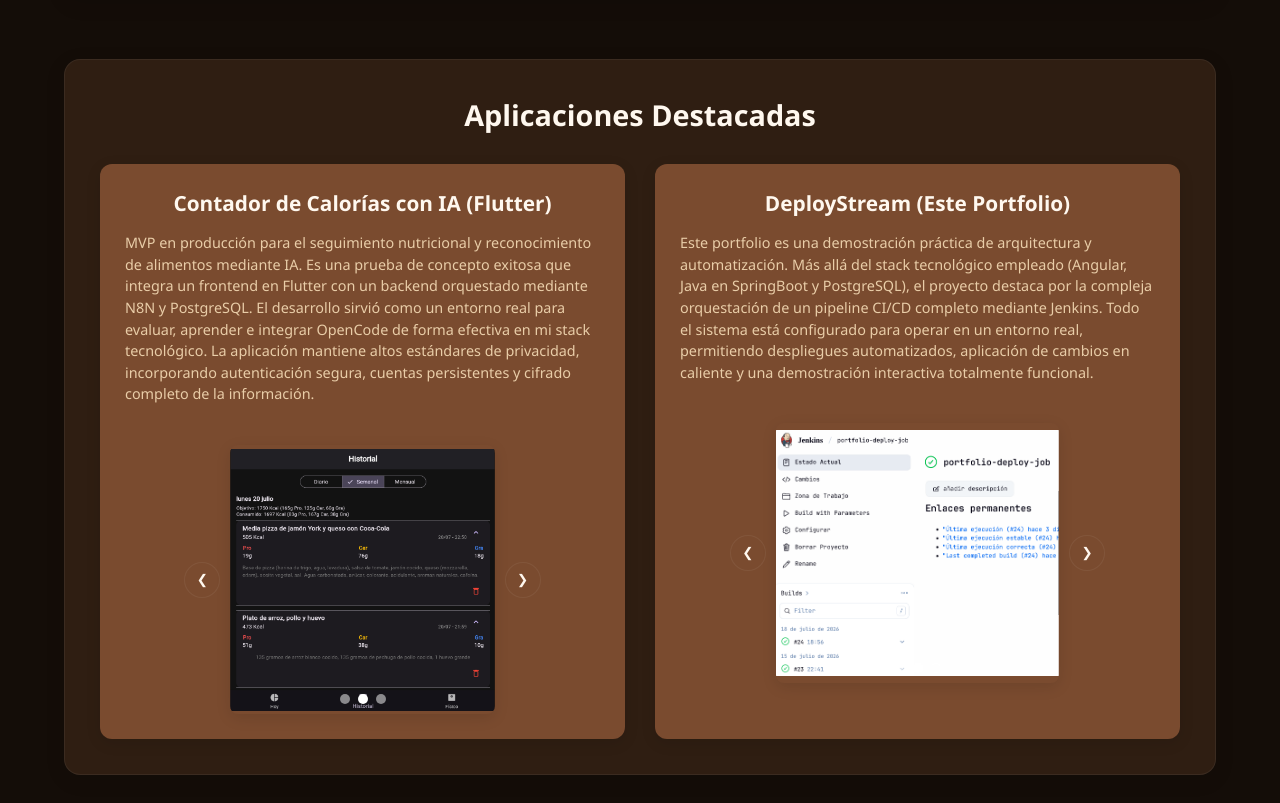
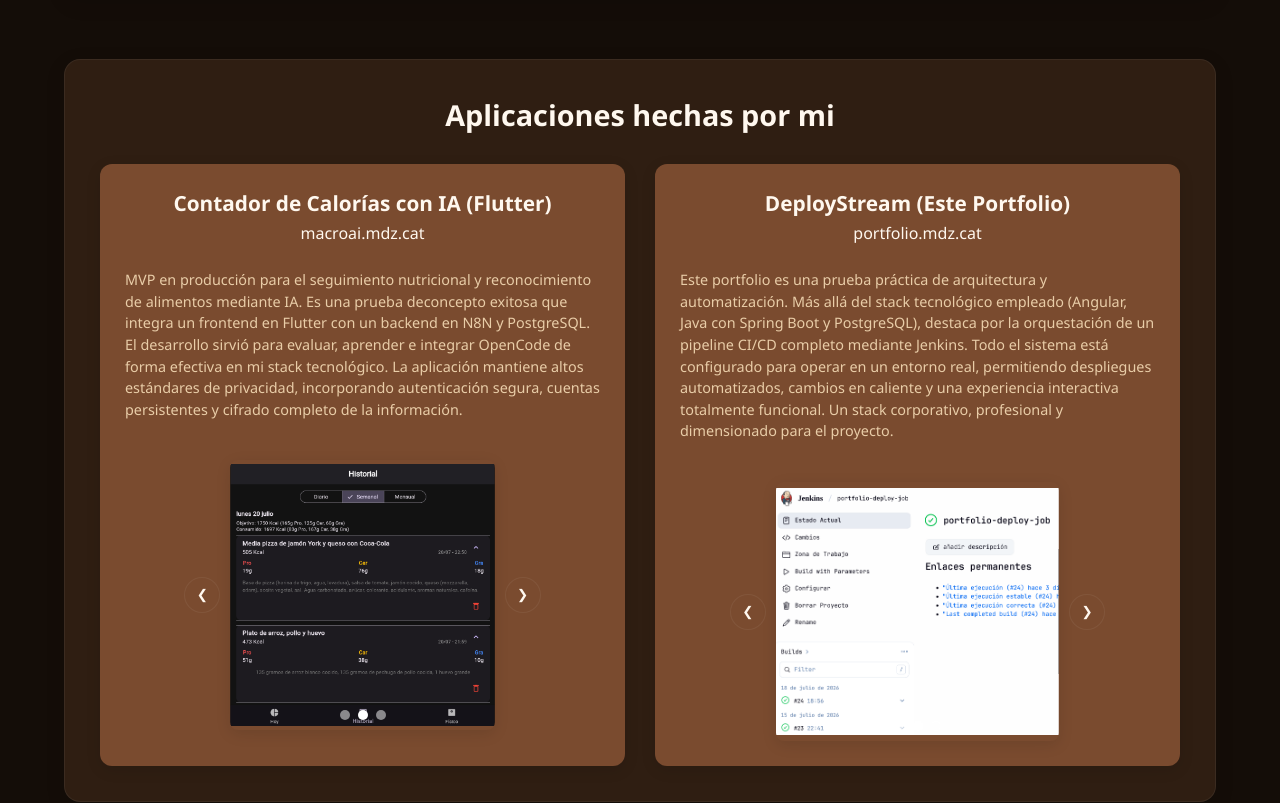
Before and after one commit to damen02info/portfolio-ui, an Angular app: page / in a window 1280 px wide. Shown: the part 3675-4478 px from the top of the page. Built offline with nearby package versions, Linux system fonts and the light colour scheme; no server answers.

Commit message:
feature - link to apps

```diff
--- a/src/app/components/dashboard/dashboard.css
+++ b/src/app/components/dashboard/dashboard.css
@@ -1362,6 +1362,22 @@
   margin: 0;
 }
 
+.project-link {
+  font-size: 1rem;
+  color: var(--accent);
+  text-decoration: none;
+  margin-top: -10px;
+  margin-bottom: 10px;
+  display: block;
+  text-align: center;
+  transition: color 0.2s ease;
+}
+
+.project-link:hover {
+  color: var(--accent-strong);
+  text-decoration: underline;
+}
+
 .project-description {
   font-size: 0.9rem;
   color: var(--text-secondary);
--- a/src/app/components/dashboard/dashboard.html
+++ b/src/app/components/dashboard/dashboard.html
@@ -214,7 +214,8 @@
 <section class="projects-section">
   <h2 class="section-title">Proyectos</h2>
   <p class="projects-intro">
-    Un recorrido por todos mis proyectos personales. En cada uno de ellos busco abarcar el ciclo completo: desde el desarrollo
+    Un recorrido por todos mis proyectos personales. En cada uno de ellos busco abarcar el ciclo completo: desde el
+    desarrollo
     frontend y backend hasta la automatización de su despliegue. Mi objetivo es siempre integrar alguna tecnología o
     enfoque nuevo para seguir ampliando mi stack.
   </p>
@@ -255,17 +256,19 @@
       </div>
     </div>
 
-    <!-- Apliccations -->
+    <!-- Applications -->
     <div class="project-category">
-      <h3 class="category-title">Aplicaciones Destacadas</h3>
+      <h3 class="category-title">Aplicaciones hechas por mi</h3>
       <div class="projects-grid">
 
         <div class="project-card">
           <h4 class="project-title">Contador de Calorías con IA (Flutter)</h4>
+          <a href="https://macroai.mdz.cat" target="_blank" rel="noopener noreferrer"
+            class="project-link">macroai.mdz.cat</a>
           <p class="project-description">
             MVP en producción para el seguimiento nutricional y reconocimiento de alimentos mediante IA. Es una prueba
-            de concepto exitosa que integra un frontend en Flutter con un backend orquestado mediante N8N y PostgreSQL.
-            El desarrollo sirvió como un entorno real para evaluar, aprender e integrar OpenCode de forma efectiva en mi
+            deconcepto exitosa que integra un frontend en Flutter con un backend en N8N y PostgreSQL.
+            El desarrollo sirvió para evaluar, aprender e integrar OpenCode de forma efectiva en mi
             stack tecnológico. La aplicación mantiene altos estándares de privacidad, incorporando autenticación segura,
             cuentas persistentes y cifrado completo de la información.</p>
           <div class="carousel-wrapper flutter">
@@ -291,13 +294,14 @@
 
         <div class="project-card">
           <h4 class="project-title">DeployStream (Este Portfolio)</h4>
+          <a href="https://portfolio.mdz.cat" target="_blank" rel="noopener noreferrer"
+            class="project-link">portfolio.mdz.cat</a>
           <p class="project-description">
-            Este portfolio es una demostración práctica de arquitectura y automatización. Más allá del stack tecnológico
-            empleado (Angular, Java en SpringBoot y PostgreSQL), el proyecto destaca por la compleja orquestación de un
-            pipeline
-            CI/CD completo mediante Jenkins. Todo el sistema está configurado para operar en un entorno real,
-            permitiendo despliegues automatizados, aplicación de cambios en caliente y una demostración interactiva
-            totalmente funcional.
+            Este portfolio es una prueba práctica de arquitectura y automatización. Más allá del stack tecnológico
+            empleado (Angular, Java con Spring Boot y PostgreSQL), destaca por la orquestación de un pipeline CI/CD
+            completo mediante Jenkins. Todo el sistema está configurado para operar en un entorno real, permitiendo
+            despliegues automatizados, cambios en caliente y una experiencia interactiva totalmente funcional.
+            Un stack corporativo, profesional y dimensionado para el proyecto.
           </p>
 
           <div class="carousel-wrapper deploystream">
```
